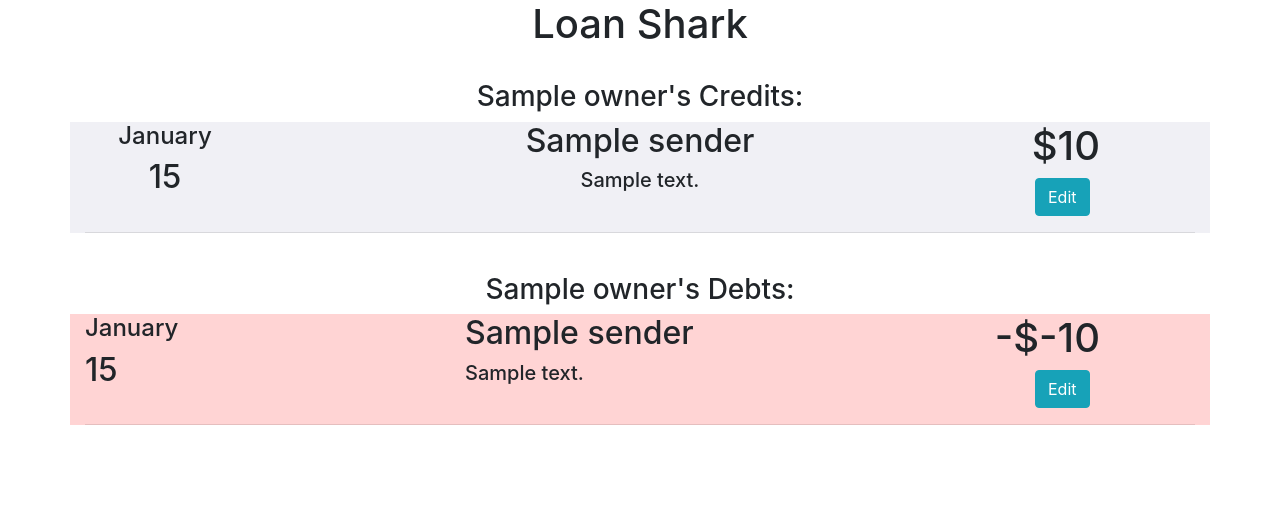
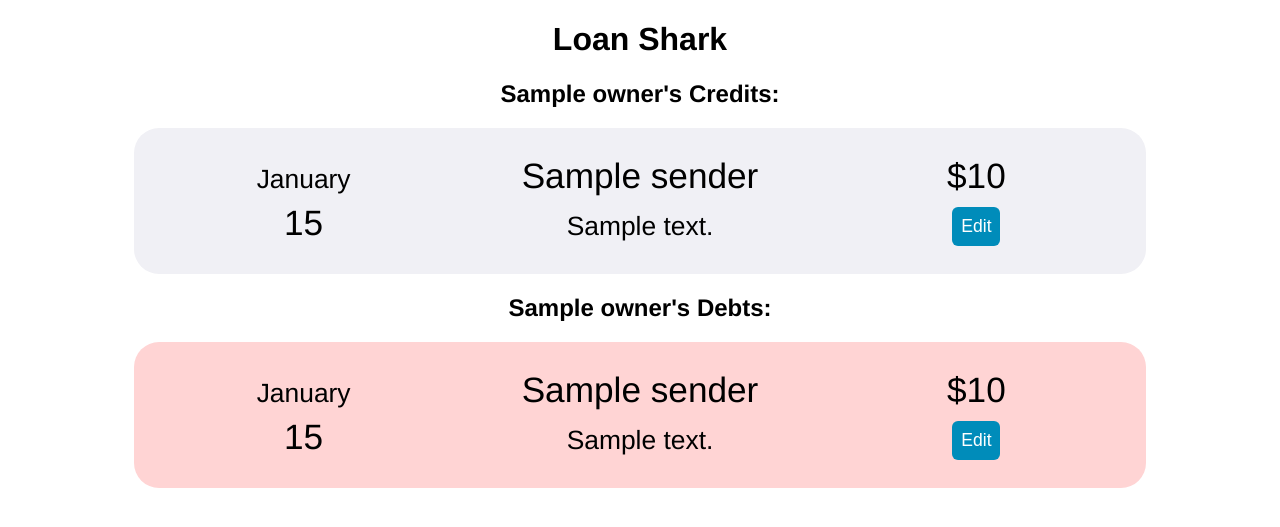
Before and after one commit to otonnesen/loanshark, a Flask app: page /data/1 in a window 1280 px wide. Shown: the top 527 px of the page. Run offline with Flask 2, Linux system fonts and the light colour scheme; a database or web service that is not in the repository returns one stand-in record (values such as "Sample title"); some libraries are stand-ins or nearby versions.

Commit message:
Removed bootstrap from transaction_list, still need to remove it from all other html files

```diff
--- a/app/main.py
+++ b/app/main.py
@@ -76,7 +76,7 @@ def getIdData(id):
         credit = cur.fetchall()
         cur.execute('SELECT * FROM get_debt_data(%s)', (id,))
         debt = cur.fetchall()
-        return render_template('transaction_list.html', credList=credit, debtList=debt, credEmpty=len(credit)==0, debtEmpty=len(debt)==0)
+        return render_template('transaction_list.html', credList=credit, debtList=debt)
 
 @app.route('/login')
 def login():
--- /dev/null
+++ b/app/static/transaction_list_copy.css
@@ -0,0 +1,52 @@
+body {
+    font-family: "Helvetica Neue", Helvetica, Arial, sans-serif;
+}
+
+h1, h2 {
+    text-align: center;
+}
+
+table {
+    width: 100%;
+}
+
+td {
+    font-size: 2.2em;
+    text-align: center;
+    width: 30%;
+
+}
+
+hr {
+    border-top: 1px solid rgba(0,0,0,0.1)
+}
+
+ul {
+    width: 80%;
+    margin: auto;
+    padding: 0;
+    padding-bottom: 2%;
+    padding-top: 2%;
+    list-style-type: none;
+    -webkit-border-radius: 25px;
+    -moz-border-radius: 25px;
+    border-radius: 25px;
+}
+
+.credit_list { background-color: #f0f0f5; }
+.debt_list {background-color: #ffd4d4; }
+
+b {
+    font-weight: normal;
+    font-size: .75em;
+}
+
+button {
+    background-color: #008CBA;
+    border: none;
+    color: white;
+    font-size: 0.5em;
+    padding: 0.5em;
+    border-radius: 6px;
+    cursor: not-allowed;
+}
--- a/app/templates/transaction_list.html
+++ b/app/templates/transaction_list.html
@@ -1,103 +1,70 @@
 <!DOCTYPE html>
 <html lang="en-CA">
+<head>
+  <meta charset="UTF-8">
+  <title>Transactions - Loan Shark</title>
+  <link rel="icon" type="image/png" href="../static/sharkfin.png"/>
+  <link rel="stylesheet" href="../static/transaction_list_copy.css"/>
+</head>
+<body>
+<h1>Loan Shark</h1>
+{% if credList|length == 0 %}
+<h2>No Credits Found</h2>
+{% else %}
+<h2>{{credList[0]['owner']}}'s Credits:</h2>
+{% endif %}
+<ul class="credit_list">
+  {% for credit in credList: %}
+  <li>
+    <table>
+      <tr>
+        <td><b>{{credit['date'].strftime("%B")}}</b></td>
+        <td>{{credit['sender']}}</td>
+        <td>${{credit['cost']}}</td>
+      </tr>
+      <tr>
+        <td>{{credit['date'].day}}</td>
+        <td><b>{{credit['description']}}</b></td>
+        <td>
+          <button>Edit</button>
+        </td>
+      </tr>
+    </table>
+  </li>
+  {% if not credit == credList[-1] %}
+  <hr/>
+  {% endif %}
+  {% endfor %}
+</ul>
 
 
-<head>
-  <title>Transactions</title>
-  <link rel="icon" type="image/png" href="static/sharkfin.png">
-  <link rel="stylesheet" href="https://maxcdn.bootstrapcdn.com/bootstrap/4.0.0/css/bootstrap.min.css"
-        integrity="sha384-Gn5384xqQ1aoWXA+058RXPxPg6fy4IWvTNh0E263XmFcJlSAwiGgFAW/dAiS6JXm" crossorigin="anonymous">
-  <meta charset="UTF-8"/>
-  <meta name="veiewport" content="width=device-width, initial-scale=1"/>
-
-  <style>
-    .credit_table {
-      background-color: #f0f0f5;
-    }
-
-    .debt_table {
-      background-color: #ffd4d4;
-    }
-
-    .title {
-      text-align: center;
-    }
-  </style>
-
-  <script src="https://ajax.googleapis.com/ajax/libs/jquery/3.3.1/jquery.min.js"></script>
-  <script src="https://cdnjs.cloudflare.com/ajax/libs/popper.js/1.12.9/umd/popper.min.js"></script>
-  <script src="https://maxcdn.bootstrapcdn.com/bootstrap/4.0.0/js/bootstrap.min.js"></script>
-</head>
-
-<body>
-<!-- Apparently <center> is deprecated -->
-<div style="text-align: center">
-  <h1 id="title">Loan Shark</h1>
-  <!-- Credit Table -->
-
-  <div class="container">
-    <br> {% if credEmpty %}
-    <h3>No Credits Found</h3>
-    <div class="row">
-      {% else %}
-      <h3 class="title">{{credList[0]['owner']}}'s Credits:</h3>{% endif %}
-    </div>
-    <div id="table" class="container credit_table">
-      {% for credit in credList: %}
-      <div class="row credit_block">
-        <div class="col-2">
-          <h4 id="month">{{credit['date'].strftime("%B")}}</h4>
-          <h2 id="day">{{credit['date'].day}}</h2>
-        </div>
-        <div class="col-4 offset-2" style="text-align: center">
-          <h2 id="sender">{{credit['sender']}}</h2>
-          <h5 id="description">{{credit['description']}}</h5>
-        </div>
-        <div class="col-3">
-          <h1 id="cost" style="text-align: right">${{credit['cost']}}</h1>
-          <div class="row">
-            <div class="col-1 offset-8">
-              <button type="button" class="btn btn-info">Edit</button>
-            </div>
-          </div>
-        </div>
-      </div>
-      <hr/>
-      {% endfor %}
-    </div>
-         <!-- Debt Table -->
-    <br> {% if debtEmpty %}
-    <h3>No Debts Found</h3>
-
-    <div class="container">
-      <div class="row">
-        {% else %}
-        <h3 class="title">{{debtList[0]['owner']}}'s Debts:</h3>{% endif %}
-      </div>
-      <div id="table" class="container debt_table">
-        {% for debt in debtList: %}
-        <div class="row debt_block">
-          <div class="col-1" style="text-align: left">
-            <h4 id="month">{{debt['date'].strftime("%B")}}</h4>
-            <h2 id="day">{{debt['date'].day}}</h2>
-          </div>
-          <div class="col-4 offset-3">
-            <h2 id="sender">{{debt['sender']}}</h2>
-            <h5 id="description">{{debt['description']}}</h5>
-          </div>
-          <div class="col-3">
-            <h1 id="cost" style="text-align: right">-${{(-1)*debt['cost']}}</h1>
-            <div class="row">
-              <div class="col-1 offset-8">
-                <button type="button" class="btn btn-info">Edit</button>
-              </div>
-            </div>
-          </div>
-        </div>
-        <hr/>
-        {% endfor %}
-      </div>
-    </div>
-  </div>
+{% if debtList|length == 0 %}
+<h2>No Debts Found</h2>
+{% else %}
+<h2>{{debtList[0]['owner']}}'s Debts:</h2>
+{% endif %}
+<ul class="debt_list">
+  {% for debt in debtList: %}
+  <li>
+    <table>
+      <tr>
+        <td><b>{{debt['date'].strftime("%B")}}</b></td>
+        <td>{{debt['sender']}}</td>
+        <td>${{debt['cost']}}</td>
+      </tr>
+      <tr>
+        <td>{{debt['date'].day}}</td>
+        <td><b>{{debt['description']}}</b></td>
+        <td>
+          <button>Edit</button>
+        </td>
+      </tr>
+    </table>
+  </li>
+  {% if not debt == debtList[-1] %}
+  <hr/>
+  {% endif %}
+  {% endfor %}
+</ul>
 </body>
 </html>
```
